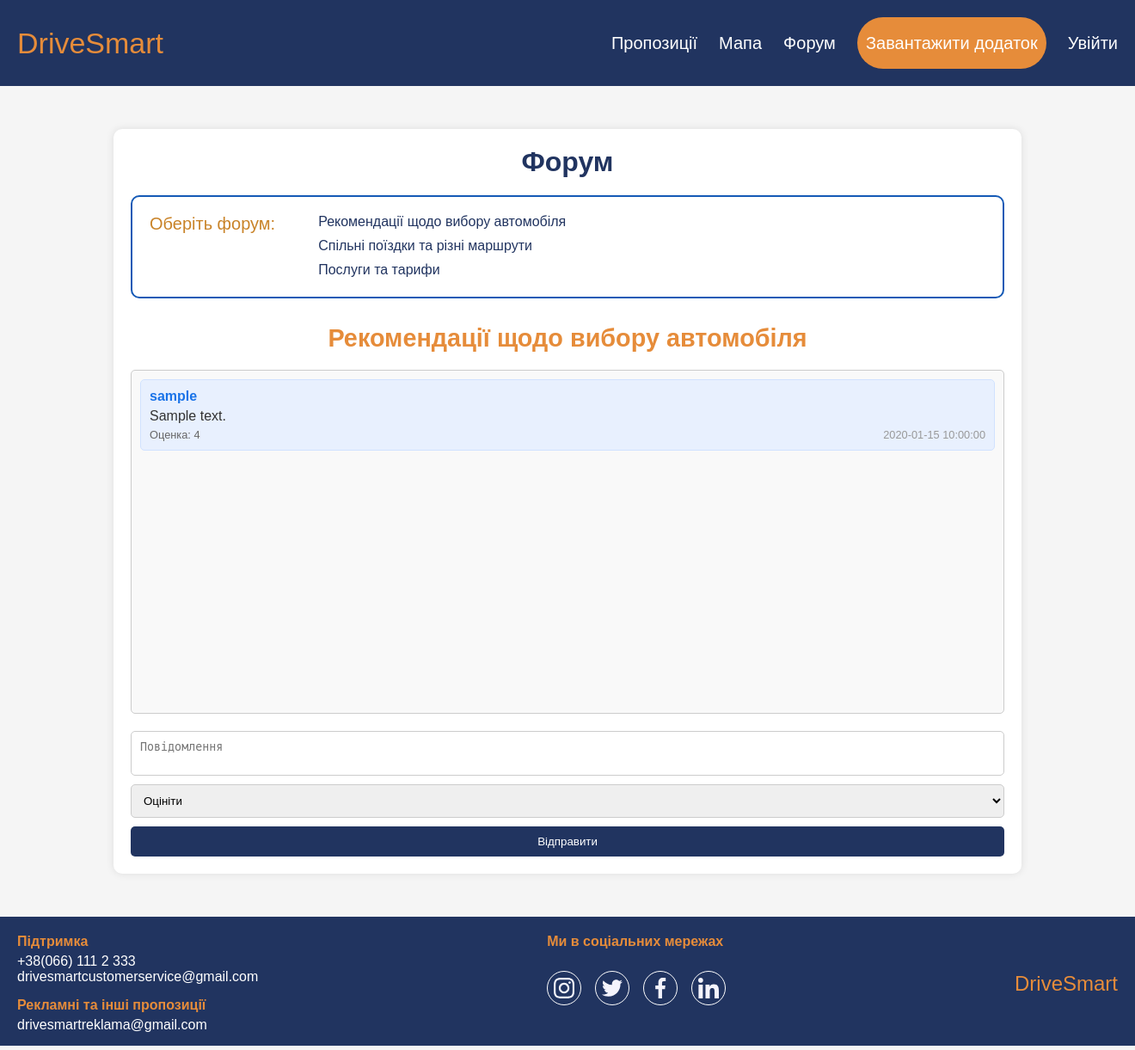
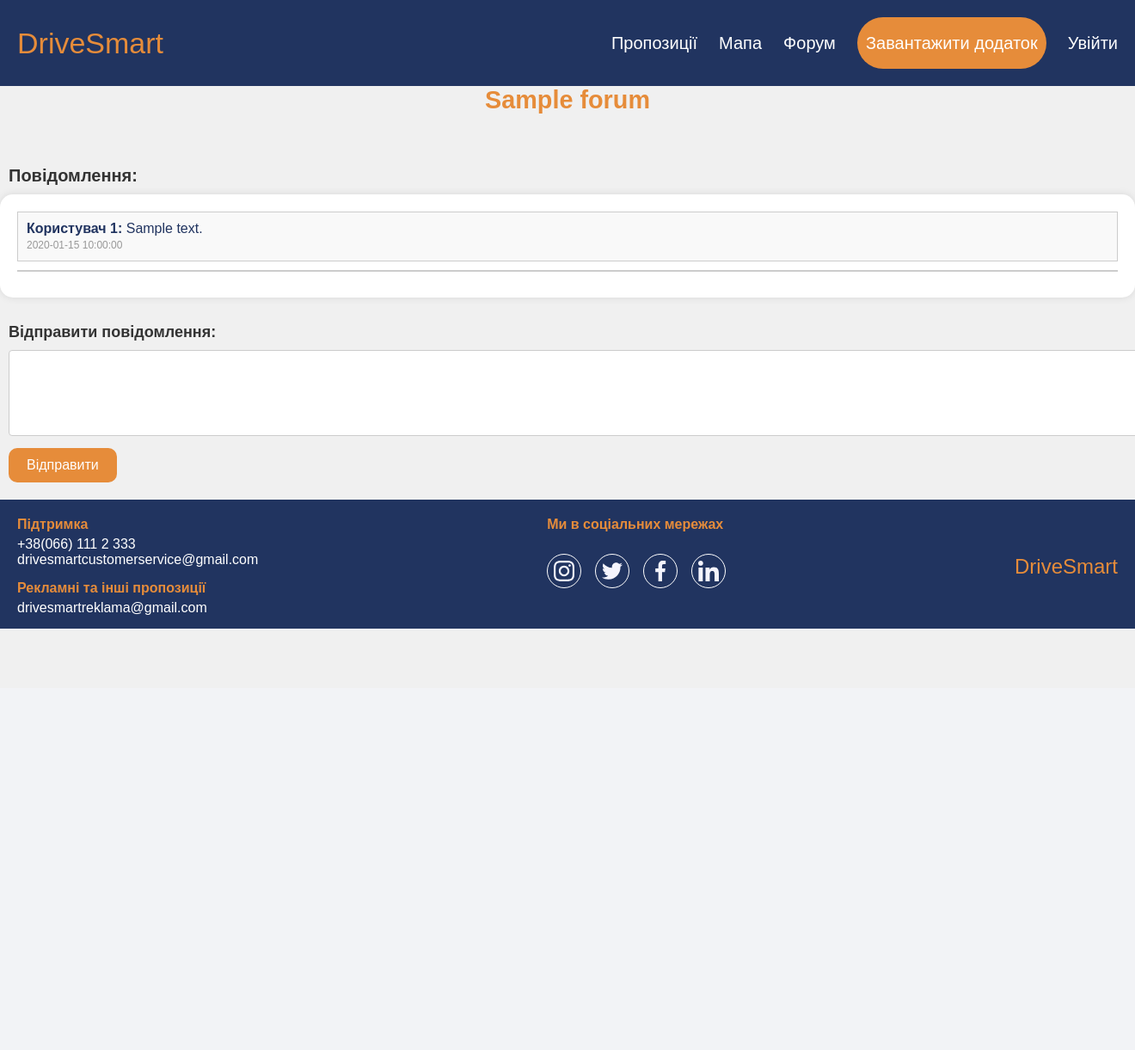
Before and after one commit to vileetrin/DriveSmart, a PHP site: page /forumOpen.php?forum_id=1 in a window 1320 px wide; the page is wider, and only the part inside the window is pictured. Shown: that part at 86% size. After the commit the page ends 731 px from the top of that part, so only its background shows below. Run offline with PHP 8.4, Linux system fonts and the light colour scheme; tables that the repository leaves empty or names only in its code hold one stand-in row (values such as "Sample post").

Commit message:
add maps page and styles, add forums page and styles

```diff
--- a/DBConnection.php
+++ b/DBConnection.php
@@ -239,6 +239,38 @@ public function updateReservationStatus($user_id, $car_id, $start_time, $end_tim
     $stmt->execute();
 }
 
+    // Функция для получения всех форумов
+    public function fetchAllForums() {
+        try {
+            $stmt = $this->pdo->query("SELECT * FROM forums");
+            $forums = $stmt->fetchAll(PDO::FETCH_ASSOC);
+            return $forums;
+        } catch (PDOException $e) {
+            echo "Ошибка при получении форумов: " . $e->getMessage() . "<br>";
+            return [];
+        }
+    }
+
+    // Функция для получения сообщений из конкретного форума
+    public function fetchMessagesByForum($forum_id) {
+        try {
+            $sql = 'SELECT m.message_id, m.message_text, m.created_at, u.username
+                    FROM messages m
+                    JOIN users u ON m.user_id = u.user_id
+                    WHERE m.forum_id = :forum_id
+                    ORDER BY m.created_at ASC';
+            $stmt = $this->pdo->prepare($sql);
+            $stmt->bindParam(':forum_id', $forum_id);
+            $stmt->execute();
+            $messages = $stmt->fetchAll(PDO::FETCH_ASSOC);
+            return $messages;
+        } catch (PDOException $e) {
+            echo "Ошибка при получении сообщений: " . $e->getMessage() . "<br>";
+            return [];
+        }
+    }
+
+
 }
 
 ?>
--- a/Parts/forum.php
+++ b/Parts/forum.php
@@ -1,164 +1,92 @@
 <?php
+session_start();
 require_once 'DBConnection.php';
 
 $db = new DBConnection();
 $pdo = $db->getPdo();
 
-$columnCheckQuery = $pdo->query("SHOW COLUMNS FROM forum LIKE 'forum_id'");
-$columnExists = $columnCheckQuery->fetch();
+echo '<link rel="stylesheet" href="forum.css">';
 
-if (!$columnExists) {
+function displayForum($pdo, $forum_id) {
+    try {
+        $stmt_forum = $pdo->prepare("SELECT * FROM forums WHERE forum_id = :forum_id");
+        $stmt_forum->bindParam(':forum_id', $forum_id);
+        $stmt_forum->execute();
+        $forum = $stmt_forum->fetch(PDO::FETCH_ASSOC);
 
-    $pdo->exec("ALTER TABLE forum ADD COLUMN forum_id INT NOT NULL");
+        if ($forum) {
+            echo "<h2 class='forum-title'>" . htmlspecialchars($forum['forum_name']) . "</h2>";
 
-    $pdo->exec("UPDATE forum SET forum_id = 1 WHERE forum_id IS NULL");
+            $stmt_messages = $pdo->prepare("SELECT * FROM messages WHERE forum_id = :forum_id ORDER BY created_at DESC");
+            $stmt_messages->bindParam(':forum_id', $forum_id);
+            $stmt_messages->execute();
+            $messages = $stmt_messages->fetchAll(PDO::FETCH_ASSOC);
+
+            echo '<div class="messages-section">';
+            echo '<h3 class="messages-title">Повідомлення:</h3>';
+            echo '<div class="messages-container">';
+            foreach ($messages as $message) {
+                echo "<div class='message'>";
+                echo "<strong class='message-user'>Користувач " . $message['user_id'] . ":</strong> " . htmlspecialchars($message['message_text']);
+                echo "<br><small class='message-date'>" . $message['created_at'] . "</small>";
+                echo "</div><hr>";
+            }
+            echo '</div>';
+            echo '</div>';
+
+            echo '<h3 class="send-message-title">Відправити повідомлення:</h3>';
+            echo '<form class="message-form" method="POST" action="">
+                    <input type="hidden" name="forum_id" value="' . $forum_id . '">
+                    <textarea class="message-text" name="message_text" required></textarea><br>
+                    <input class="submit-button" type="submit" value="Відправити">
+                  </form>';
+        } else {
+            echo "<p>Форум не найден.</p>";
+        }
+    } catch (PDOException $e) {
+        echo "Ошибка при выполнении запроса: " . $e->getMessage();
+    }
 }
 
-$forum_id = isset($_GET['forum_id']) ? (int)$_GET['forum_id'] : null;
-$forum_name = '';
+if (isset($_GET['forum_id'])) {
+    $forum_id = $_GET['forum_id'];
+    if ($_SERVER['REQUEST_METHOD'] == 'POST' && isset($_POST['message_text'])) {
+        try {
+            $message_text = $_POST['message_text'];
+            $user_id = $_SESSION['user_id'];
 
-if ($forum_id) {
-    switch ($forum_id) {
-        case 1:
-            $forum_name = 'Рекомендації щодо вибору автомобіля';
-            break;
-        case 2:
-            $forum_name = 'Спільні поїздки та різні маршрути';
-            break;
-        case 3:
-            $forum_name = 'Послуги та тарифи';
-            break;
-        default:
-            $forum_name = 'Форум';
-            break;
+            $stmt = $pdo->prepare("INSERT INTO messages (forum_id, user_id, message_text, created_at) VALUES (:forum_id, :user_id, :message_text, NOW())");
+            $stmt->bindParam(':forum_id', $forum_id);
+            $stmt->bindParam(':user_id', $user_id);
+            $stmt->bindParam(':message_text', $message_text);
+            $stmt->execute();
+
+            header("Location: " . $_SERVER['PHP_SELF'] . "?forum_id=" . $forum_id);
+            exit();
+        } catch (PDOException $e) {
+            echo "Ошибка при отправке сообщения: " . $e->getMessage();
+        }
+    } else {
+        displayForum($pdo, $forum_id);
     }
+} else {
+    try {
+        $stmt = $pdo->query("SELECT * FROM forums");
+        $forums = $stmt->fetchAll(PDO::FETCH_ASSOC);
 
-    $stmt = $pdo->prepare("SELECT f.*, u.login AS username FROM forum f JOIN users u ON f.user_id = u.user_id WHERE f.forum_id = :forum_id ORDER BY created_at DESC");
-    $stmt->execute(['forum_id' => $forum_id]);
-    $messages = $stmt->fetchAll(PDO::FETCH_ASSOC);
-} else {
-    $messages = [];
-}
+        echo "<h2 class='forums-title'><span class='forums-header'>Форуми</span> для обговорень</h2>";
+        foreach ($forums as $forum) {
+            echo "<div class='forum'>";
+            echo "<div class='forum-header'>";
+            echo "<strong class='forum-name'>" . htmlspecialchars($forum['forum_name']) . "</strong>";
+            echo "<a class='join-button' href='?forum_id=" . $forum['forum_id'] . "'><button>Долучитися</button></a>";
+            echo "</div>";
+            echo "<p class='forum-description'>" . htmlspecialchars($forum['forum_description']) . "</p>";
+            echo "</div><hr>";
+        }
 
-if ($_SERVER['REQUEST_METHOD'] === 'POST') {
-    header('Content-Type: application/json'); // Устанавливаем заголовок JSON
-    $user_id = $_POST['user_id'];
-    $review_text = $_POST['review_text'];
-    $rating = $_POST['rating'];
-    $forum_id = $_POST['forum_id'];
-
-    try {
-        $stmt = $pdo->prepare("INSERT INTO forum (user_id, review_text, rating, created_at, forum_id) VALUES (:user_id, :review_text, :rating, NOW(), :forum_id)");
-        $stmt->execute(['user_id' => $user_id, 'review_text' => $review_text, 'rating' => $rating, 'forum_id' => $forum_id]);
-        echo json_encode(['status' => 'success']);
     } catch (PDOException $e) {
-        echo json_encode(['status' => 'error', 'message' => $e->getMessage()]);
+        echo "Ошибка при выполнении запроса: " . $e->getMessage();
     }
-    exit;
 }
 ?>
-<!DOCTYPE html>
-<html lang="ru">
-<head>
-    <meta charset="UTF-8">
-    <meta name="viewport" content="width=device-width, initial-scale=1.0">
-    <title>Форум</title>
-    <link rel="stylesheet" href="styles.css">
-</head>
-<body>
-    <div class="chat-container">
-        <h1>Форум</h1>
-        <div class="forums-container">
-            <p class="choose-forum-text">Оберіть форум:</p>
-            <nav>
-                <ul class="forums-list">
-                    <li><a href="?forum_id=1">Рекомендації щодо вибору автомобіля</a></li>
-                    <li><a href="?forum_id=2">Спільні поїздки та різні маршрути</a></li>
-                    <li><a href="?forum_id=3">Послуги та тарифи</a></li>
-                </ul>
-            </nav>
-        </div>
-        <div id="forum-content" style="display: <?= $forum_id ? 'block' : 'none' ?>;">
-            <h2 id="forum-title"><?= htmlspecialchars($forum_name) ?></h2>
-            <div class="chat-box" id="chat-box">
-                <?php foreach ($messages as $message): ?>
-                    <div class="chat-message">
-                        <strong class="username"><?= htmlspecialchars($message['username']) ?></strong>
-                        <p class="message-text"><?= htmlspecialchars($message['review_text']) ?></p>
-                        <div class="message-footer">
-                            <span class="rating">Оценка: <?= htmlspecialchars($message['rating']) ?></span>
-                            <span class="timestamp"><?= date('Y-m-d H:i:s', strtotime($message['created_at'])) ?></span>
-                        </div>
-                    </div>
-                <?php endforeach; ?>
-            </div>
-            <form class="formforum" id="chat-form">
-                <input type="hidden" id="user_id" value="1"> <!-- Измените это в соответствии с вашей системой управления пользователями -->
-                <input type="hidden" id="forum_id" value="<?= $forum_id ?>">
-                <textarea id="review_text" placeholder="Повідомлення" required></textarea>
-                <select id="rating" required>
-                    <option value="" disabled selected>Оцініти</option>
-                    <option value="1">1</option>
-                    <option value="2">2</option>
-                    <option value="3">3</option>
-                    <option value="4">4</option>
-                    <option value="5">5</option>
-                </select>
-                <button type="submit">Відправити</button>
-            </form>
-        </div>
-    </div>
-    <script>
-    document.getElementById('chat-form').addEventListener('submit', function(e) {
-        e.preventDefault();
-
-        const user_id = document.getElementById('user_id').value;
-        const review_text = document.getElementById('review_text').value;
-        const rating = document.getElementById('rating').value;
-        const forum_id = document.getElementById('forum_id').value;
-
-        fetch('', {
-            method: 'POST',
-            headers: { 'Content-Type': 'application/x-www-form-urlencoded' },
-            body: new URLSearchParams({
-                'user_id': user_id,
-                'review_text': review_text,
-                'rating': rating,
-                'forum_id': forum_id
-            })
-        }).then(response => response.json())
-          .then(data => {
-              if (data.status === 'success') {
-                  document.getElementById('review_text').value = '';
-                  document.getElementById('rating').value = '';
-                  loadMessages(); // Обновление сообщений после успешной отправки
-              } else {
-                  console.error('Error:', data.message);
-              }
-          }).catch(error => console.error('Fetch Error:', error));
-    });
-
-    function loadMessages() {
-        const forum_id = document.getElementById('forum_id').value;
-        fetch('?forum_id=' + forum_id)
-            .then(response => response.text())
-            .then(data => {
-                const parser = new DOMParser();
-                const doc = parser.parseFromString(data, 'text/html');
-                const chatBox = doc.querySelector('#chat-box');
-                if (chatBox) {
-                    const messages = chatBox.innerHTML;
-                    document.getElementById('chat-box').innerHTML = messages;
-                }
-                const forumTitle = doc.querySelector('#forum-title');
-                if (forumTitle) {
-                    document.querySelector('#forum-title').innerText = forumTitle.innerText;
-                }
-                document.getElementById('forum-content').style.display = 'block';
-            }).catch(error => console.error('Load Messages Error:', error));
-    }
-
-    setInterval(loadMessages, 5000); // Обновление сообщений каждые 5 секунд
-</script>
-</body>
-</html>
--- a/Parts/header.php
+++ b/Parts/header.php
@@ -28,7 +28,7 @@ $isAdmin = isset($_SESSION['user_role']) && $_SESSION['user_role'] === 'admin';
                         <li class="main-nav-list-item"><a href="#" class="main-nav-link">Маршрути</a></li>
                     <?php else: ?>
                         <li class="main-nav-list-item"><a href="./catalogOpen.php" class="main-nav-link">Пропозиції</a></li>
-                        <li class="main-nav-list-item"><a href="./page-3.html" class="main-nav-link">Мапа</a></li>
+                        <li class="main-nav-list-item"><a href="../mapOpen.php" class="main-nav-link">Мапа</a></li>
                         <li class="main-nav-list-item"><a href="../forumOpen.php" class="main-nav-link">Форум</a></li>
                         <li><button type="button" class="header-btn">Завантажити додаток</button></li>
                     <?php endif; ?>
--- a/css/forum.css
+++ b/css/forum.css
@@ -1,118 +1,154 @@
 body {
   font-family: Arial, sans-serif;
-  background-color: #f5f5f5;
   margin: 0;
   padding: 0;
+  background-color: #f0f0f0;
 }
 
-.chat-container {
-  width: 80%;
-  margin: 50px auto;
+.forums-title {
+  font-size: 28px;
+  color: #333;
+  margin-top: 20px;
+  text-align: center;
+}
+
+.forums-header {
+  color: #e68c3a;
+}
+
+.forum {
+  padding-left: 30px;
+  padding-right: 30px;
+  margin-bottom: 20px;
+  margin-top: 20px;
+  display: flex;
+  flex-direction: column;
+}
+
+.forum-header {
+  display: flex;
+  justify-content: space-between;
+  align-items: center;
+}
+
+.forum-name {
+  font-size: 20px;
+  font-weight: bold;
+  color: #333;
+}
+
+.join-button {
+  text-decoration: none;
+}
+
+.join-button button {
+  background-color: #e68c3a;
+  border-radius: 10px;
+  border: 1px solid transparent;
+  color: white;
+  padding: 5px 10px;
+  margin-right: 50px;
+  width: 110px;
+  height: 40px;
+  font-size: 16px;
+  cursor: pointer;
+  transition: background-color 0.3s, border-color 0.3s, color 0.3s;
+}
+
+.join-button button:hover {
+  background-color: #ffffff;
+  border-color: #e68c3a;
+  color: #e68c3a;
+}
+
+.forum-description {
+  font-size: 14px;
+  color: #666;
+  margin-top: 10px;
+}
+
+/* Сообщения */
+.messages-section {
+  margin-top: 40px;
+}
+
+.messages-title {
+  font-size: 20px;
+  color: #333;
+  margin-bottom: 10px;
+  margin-left: 10px;
+}
+
+.messages-container {
+  background-color: #fff;
   padding: 20px;
-  background-color: #fff;
-  border-radius: 10px;
+  border-radius: 15px;
   box-shadow: 0 0 10px rgba(0, 0, 0, 0.1);
 }
 
-h1 {
-  text-align: center;
-  font-size: 2em;
-  color: #213460;
-}
-
-.chat-box {
-  height: 400px;
-  overflow-y: scroll;
+.message {
+  padding: 10px;
   border: 1px solid #ccc;
-  padding: 10px;
-  margin-bottom: 20px;
-  border-radius: 5px;
+  margin-bottom: 10px;
   background-color: #f9f9f9;
 }
 
-.chat-message {
-  padding: 10px;
-  margin-bottom: 10px;
-  border-radius: 5px;
-  background-color: #e8f0fe;
-  border: 1px solid #d0e2ff;
-  position: relative;
+.message-user {
+  font-weight: bold;
 }
 
-.chat-message .username {
-  font-weight: bold;
-  color: #1a73e8;
-}
-
-.chat-message .message-text {
-  margin: 5px 0;
-  color: #333;
-}
-
-.chat-message .message-footer {
-  display: flex;
-  justify-content: space-between;
-  font-size: 0.8em;
-  color: #666;
-}
-
-.chat-message .timestamp {
+.message-date {
+  font-size: 12px;
   color: #999;
 }
 
-.formforum {
-  display: flex;
-  flex-direction: column;
-  align-items: stretch;
+/* Форма отправки сообщения */
+.send-message-title {
+  color: #333;
+  font-size: 18px;
+  margin-top: 30px;
+  margin-left: 10px;
 }
 
-.formforum textarea {
-  padding: 10px;
-  margin-bottom: 10px;
-  border: 1px solid #ccc;
-  border-radius: 5px;
-  resize: none;
+.message-form {
+  margin-top: 10px;
 }
 
-.formforum select {
+.message-text {
+  width: 100%;
+  height: 100px;
   padding: 10px;
-  margin-bottom: 10px;
   border: 1px solid #ccc;
-  border-radius: 5px;
+  border-radius: 4px;
+  resize: vertical;
+  margin-left: 10px;
 }
 
-.formforum button {
-  padding: 10px;
-  background-color: #213460;
-  color: #fff;
-  border: none;
-  border-radius: 5px;
+.submit-button {
+  margin-top: 10px;
+  margin-bottom: 20px;
+  margin-left: 10px;
+  padding: 10px 20px;
+
+  background-color: #e68c3a;
+  border-radius: 10px;
+  border: 1px solid transparent;
+  color: white;
+  height: 40px;
+  font-size: 16px;
   cursor: pointer;
+  transition: background-color 0.3s, border-color 0.3s, color 0.3s;
 }
 
-.formforum button:hover {
-  background-color: #155ab6;
+.submit-button:hover {
+  background-color: #ffffff;
+  border-color: #e68c3a;
+  color: #e68c3a;
 }
 
-.forums-container {
-  border: 2px solid #155ab6;
-  border-radius: 10px;
-  height: 120px;
-  display: flex;
-  flex-direction: row;
-  padding: 20px;
-  margin-bottom: 30px;
+hr {
+  border: none;
+  border-top: 1px solid #ccc;
+  border-bottom: 1px solid #ccc;
+  margin: 10px 0;
 }
-
-.choose-forum-text {
-  margin-right: 50px;
-  color: #c98328;
-  font-weight: 500;
-  font-size: 20px;
-}
-
-.forums-list {
-  display: flex;
-  flex-direction: column;
-  gap: 10px;
-}
--- /dev/null
+++ b/css/maps.css
@@ -0,0 +1,3 @@
+.maps-header {
+  margin-top: 20px;
+}
```
Also changed, not shown: Parts/map.php (+40 -3 lines).
